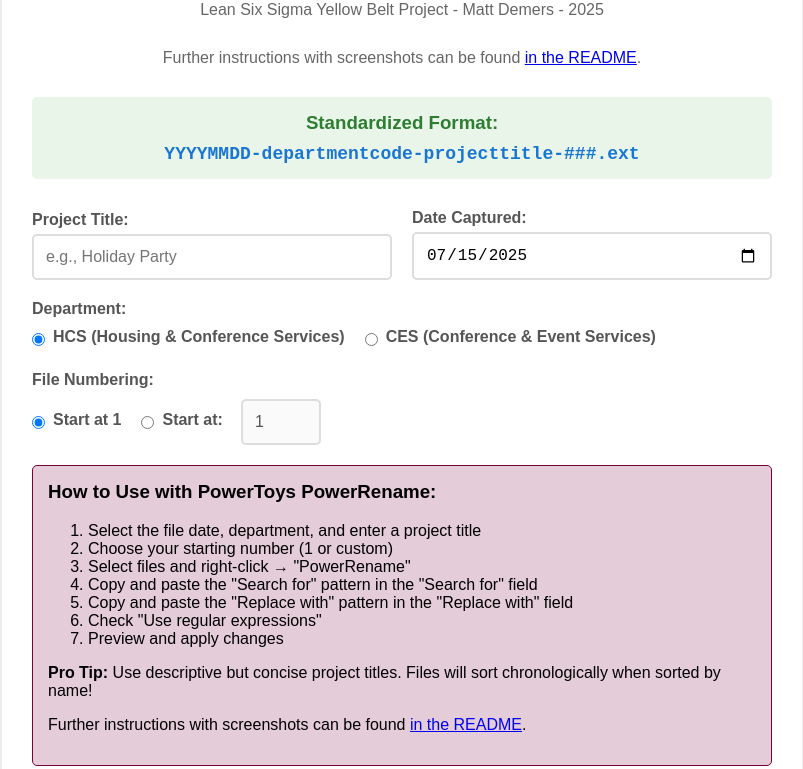
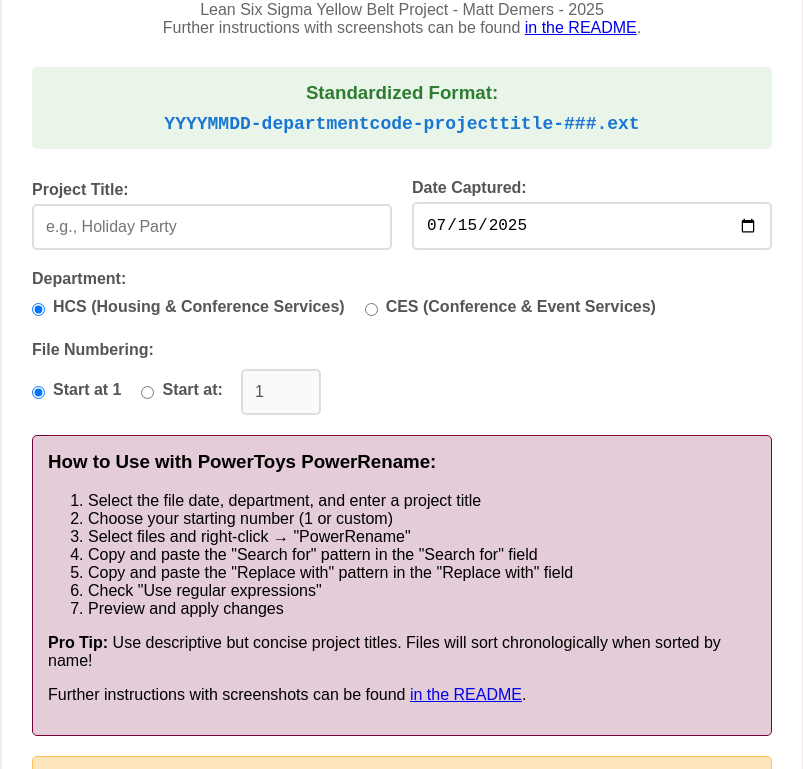
Before and after one commit to MattDemers/hcs-file-renamer, a plain HTML site: page index.html in a window 1280 px wide. Shown: the part 124-893 px from the top of the page, without its empty margins (238-1041 px from the left). Drawn offline with Linux system fonts and the light colour scheme.

Commit message:
Update index.html
Fixed <br> tags for tutorial message.

```diff
--- a/index.html
+++ b/index.html
@@ -193,8 +193,8 @@
 <body>
     <div class="container">
         <h1>📁 Simple Filename Standardizer</h1>
-        <p class="subtitle">Lean Six Sigma Yellow Belt Project - Matt Demers - 2025</p>
-	<p class="subtitle">Further instructions with screenshots can be found <a href="https://github.com/MattDemers/hcs-file-renamer/blob/main/README.md" target="_blank">in the README</a>.</p>
+        <p class="subtitle">Lean Six Sigma Yellow Belt Project - Matt Demers - 2025<br >
+	Further instructions with screenshots can be found <a href="https://github.com/MattDemers/hcs-file-renamer/blob/main/README.md" target="_blank">in the README</a>.</p>
 
         <div class="format-display">
             <h3>Standardized Format:</h3>
```
